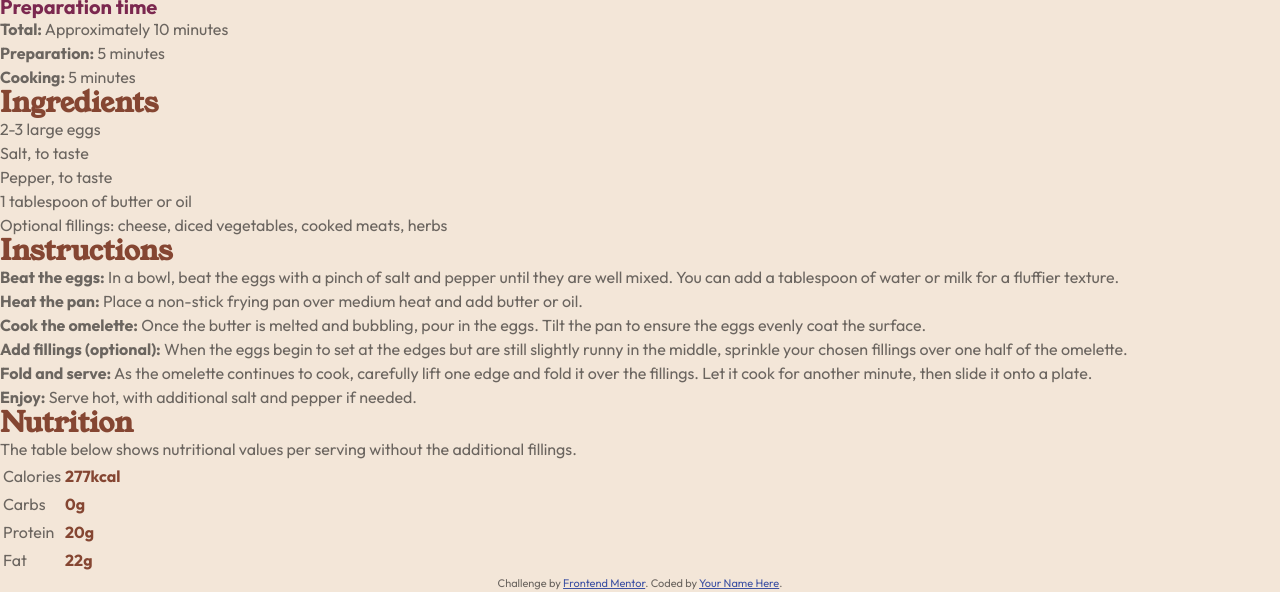
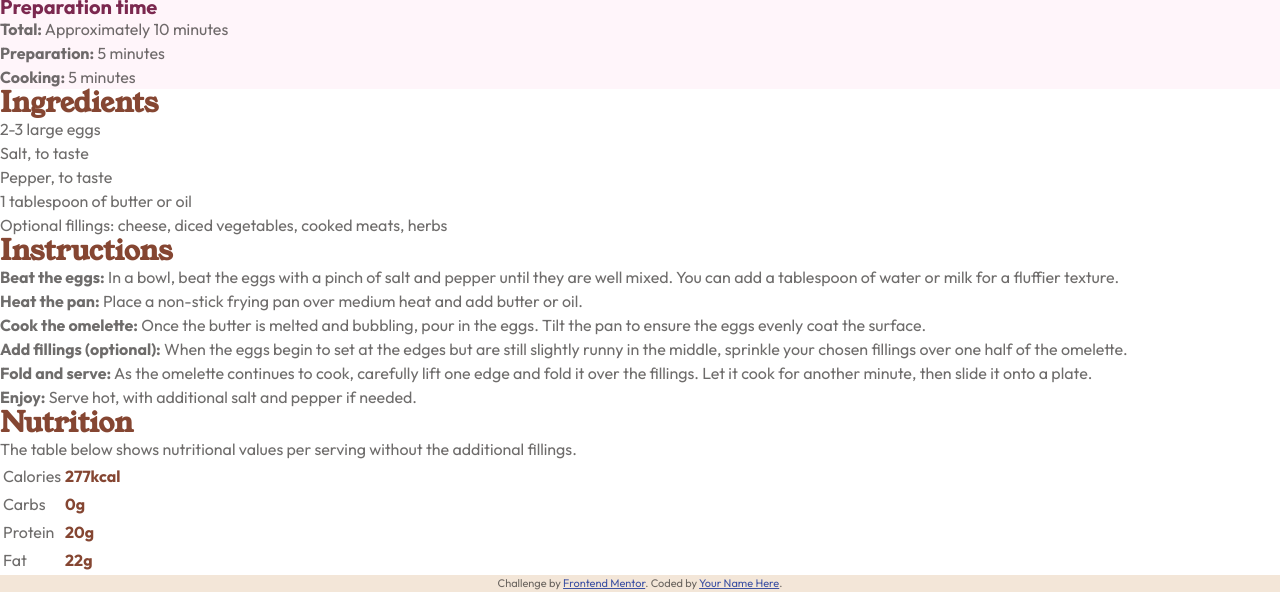
Before and after one commit to abizmo/recipe-page, a website: page index.html in a window 1280 px wide. Shown: the part 644-1236 px from the top of the page. Drawn offline with Linux system fonts and the light colour scheme.

Commit message:
add bg colors

```diff
--- a/index.html
+++ b/index.html
@@ -33,7 +33,7 @@
     </style>
   </head>
   <body>
-    <article>
+    <article class="bg-white">
       <header>
         <img src="./assets/images/image-omelette.jpeg" alt="omelette" />
         <h1 class="text-dark">Simple Omelette Recipe</h1>
@@ -44,7 +44,7 @@
           choice of cheese, vegetables, or meats.
         </p>
 
-        <div>
+        <div class="bg-accent">
           <h3 class="text-accent">Preparation time</h3>
 
           <ul role="list">
--- a/style.css
+++ b/style.css
@@ -61,6 +61,14 @@ h3 {
   line-height: 1;
 }
 
+.bg-white {
+  background-color: hsl(var(--clr-white));
+}
+
+.bg-accent {
+  background-color: hsl(var(--clr-rose-white));
+}
+
 .text-dark {
   color: hsl(var(--clr-dark-charcoal));
 }
```
